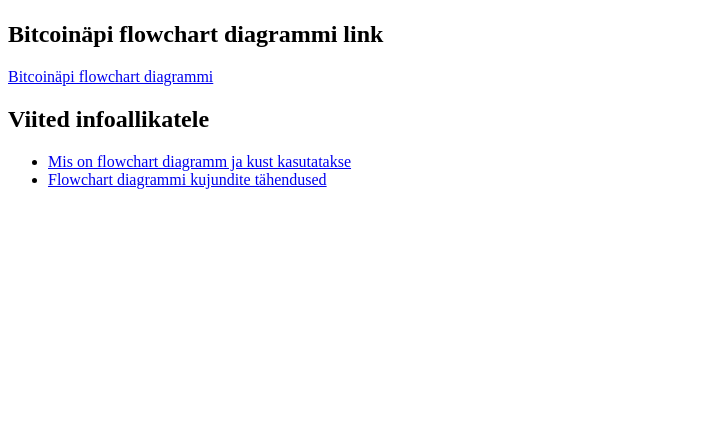
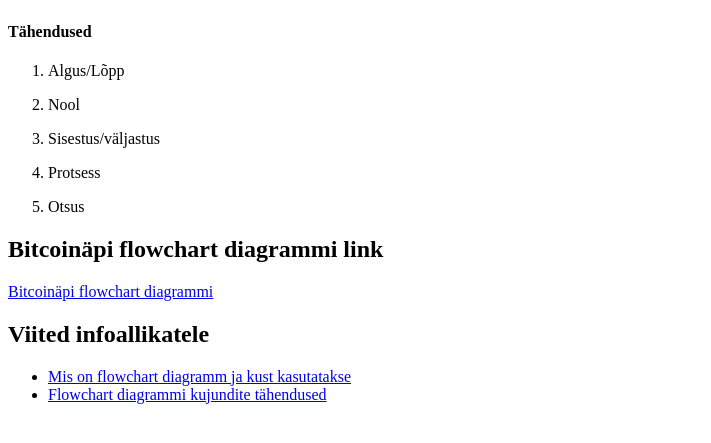
Before and after one commit to MihkelPLoompuu/TAP_TARpe23, a plain HTML site: page UML/flowchart.html in a window 1280 px wide. Shown: the part 351-794 px from the top of the page, without its empty margins (0-711 px from the left). Drawn offline with Linux system fonts and the light colour scheme.

Commit message:
Flowchar pooleli
Flowchar pooleli

```diff
--- a/UML/flowchart.html
+++ b/UML/flowchart.html
@@ -19,6 +19,29 @@
 
         <h2>Flowchart diagrammi kujundite tähendused</h2>
         <img src="UMLImages/flowchart.jpg">
+        <h4>Tähendused</h4>
+        <ol>
+            <li>
+                Algus/Lõpp
+                <p></p>
+            </li>
+            <li>
+                Nool
+                <p></p>
+            </li>
+            <li>
+                Sisestus/väljastus
+                <p></p>
+            </li>
+            <li>
+                Protsess
+                <p></p>
+            </li>
+            <li>
+                Otsus
+                <p></p>
+            </li>
+        </ol>
 
         <h2>Bitcoinäpi flowchart diagrammi link</h2>
         <a href="https://drive.google.com/file/d/11_FiUSit2i4uUAdzDlSDs8cUTAcAlmJC/view?usp=sharing">Bitcoinäpi flowchart diagrammi</a>
```
